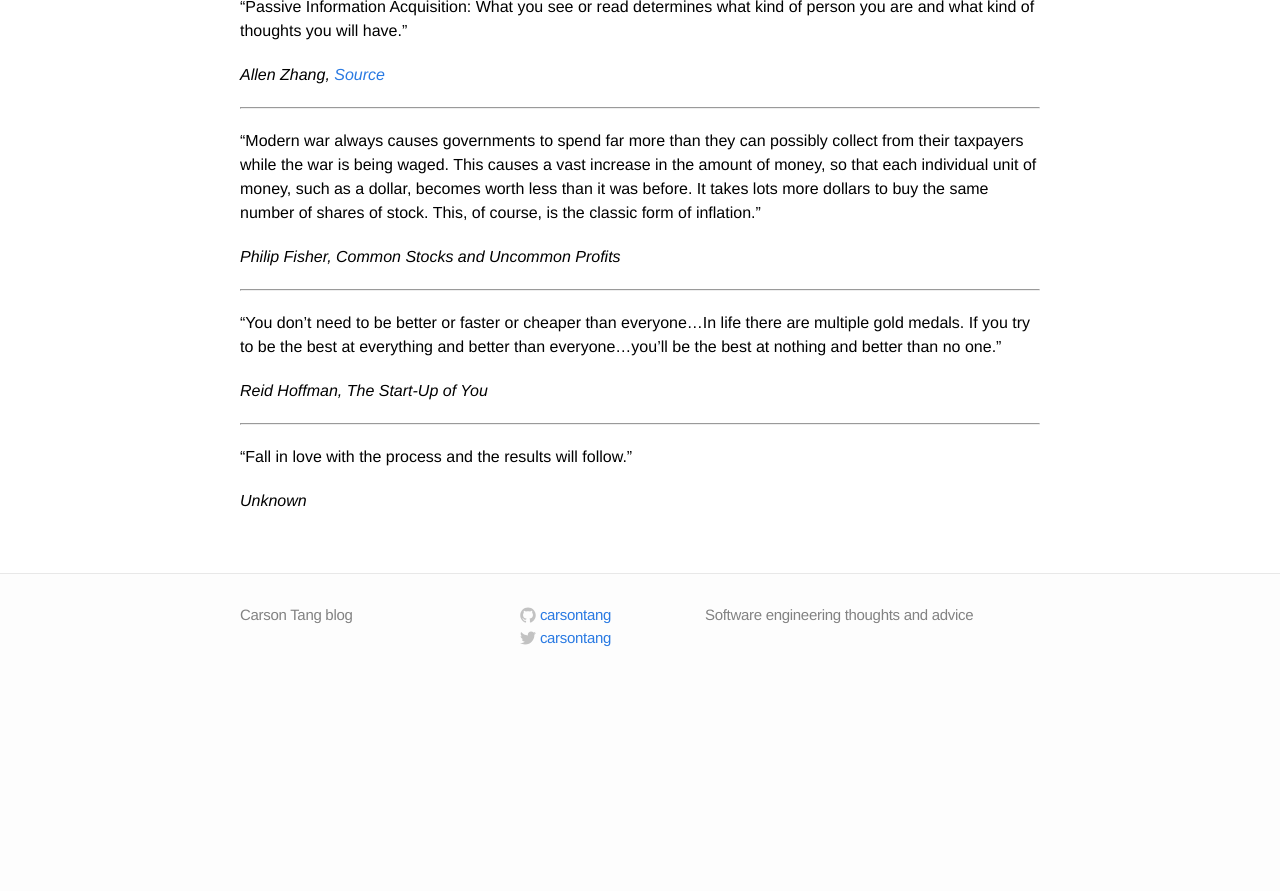
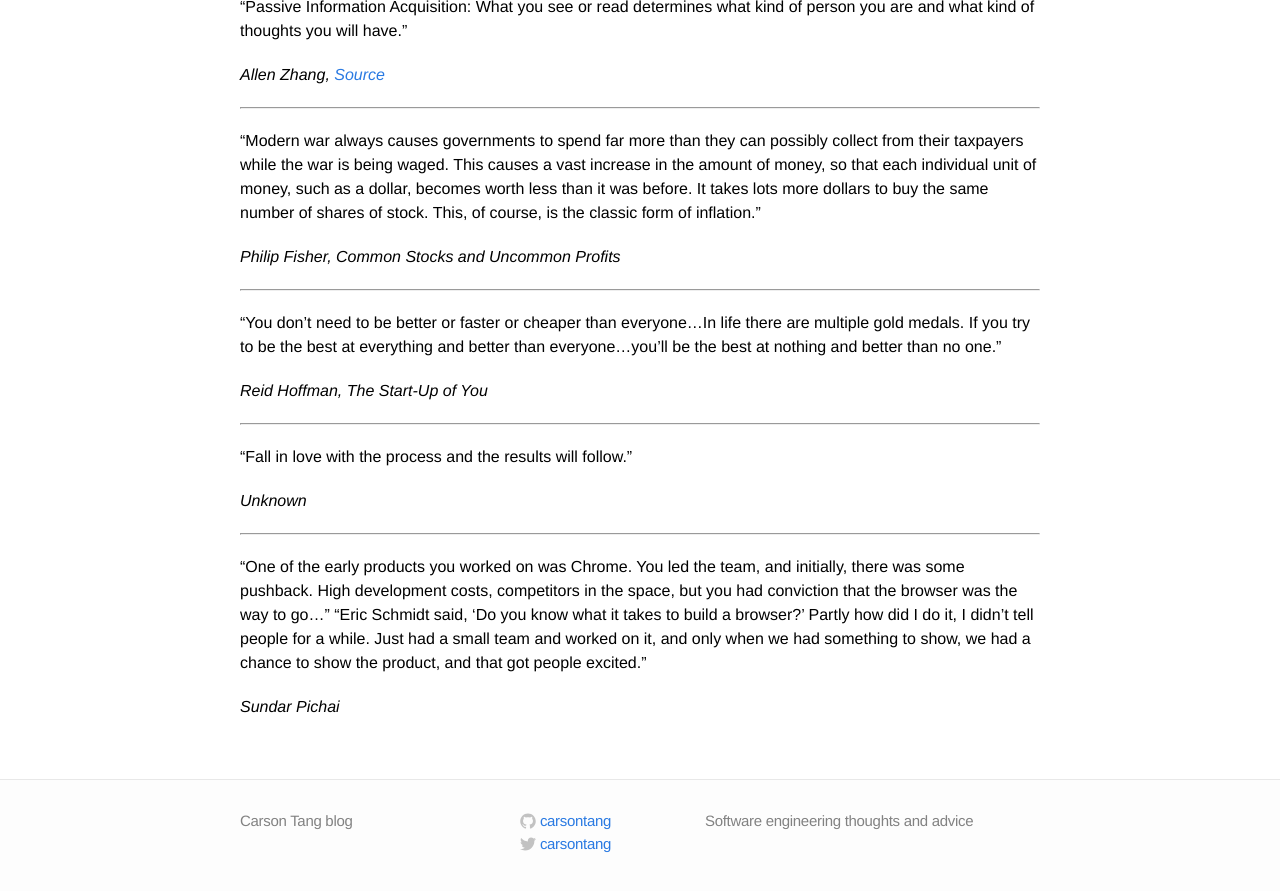
Before and after one commit to carsontang/carsontang.github.io, a Jekyll site: the page built from quotes.md, in a window 1280 px wide and 900 px high, scrolled down 10488 px. Shown: the top 891 px of the window. Built offline with Jekyll 4.4.1, drawn with Linux system fonts in a browser that asks for light colours; before the commit the page ends 11182 px from its top, so only the background shows below that.

Commit message:
add Sundar Pichai

```diff
--- a/quotes.md
+++ b/quotes.md
@@ -433,3 +433,10 @@ But influence in society is a capital that must be used sparingly, lest it disap
 "Fall in love with the process and the results will follow."
 
 *Unknown*
+
+---
+
+"One of the early products you worked on was Chrome. You led the team, and initially, there was some pushback. High development costs, competitors in the space, but you had conviction that the browser was the way to go..."
+"Eric Schmidt said, 'Do you know what it takes to build a browser?' Partly how did I do it, I didn't tell people for a while. Just had a small team and worked on it, and only when we had something to show, we had a chance to show the product, and that got people excited."
+
+*Sundar Pichai*
```
